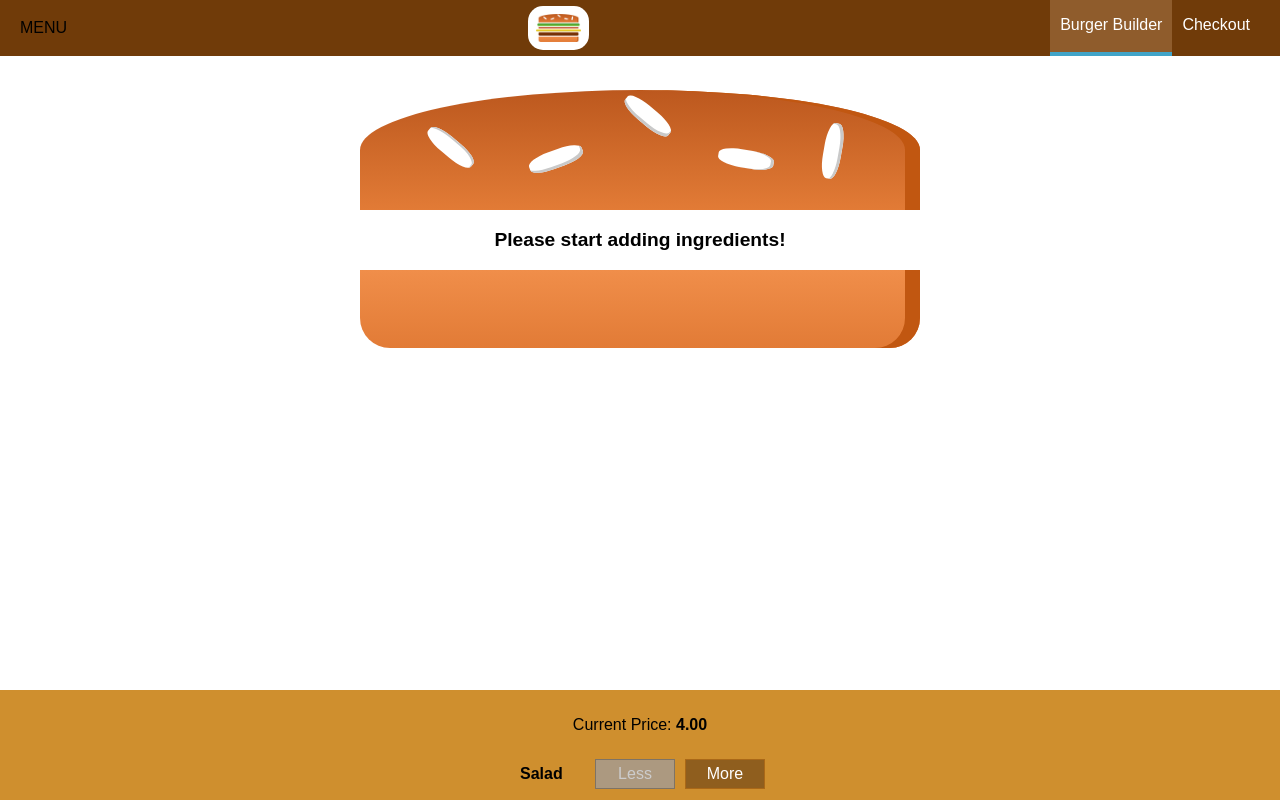
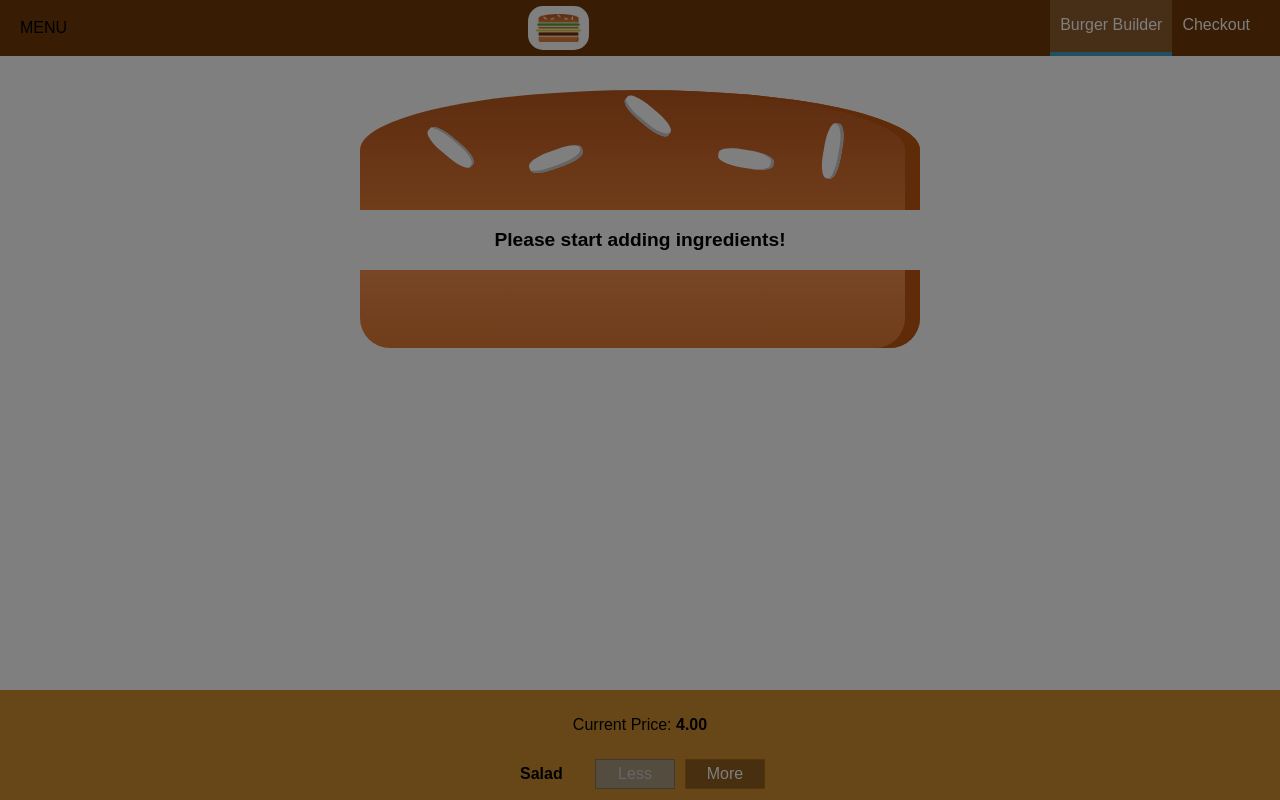
Before and after one commit to mohamednajiub/Burger-Builder, a React (Create React App) app: page / in a window 1280 px wide. Shown: the top 800 px of the page. Built offline with nearby package versions, Linux system fonts and the light colour scheme.

Commit message:
add backdrop to sidedrawer

```diff
--- a/src/components/Layout/Layout.js
+++ b/src/components/Layout/Layout.js
@@ -1,17 +1,29 @@
-import React from 'react';
+import React, {Component} from 'react';
 import classes from './Layout.module.css';
 import Toolbar from '../Navigation/Toolbar/Toolbar'
 import SideDrawer from '../Navigation/SideDrawer/SideDrawer';
 
-const layout = (props) => (
+class Layout extends Component {
+    state={
+        showSideDrawer: true
+    }
+    sideDrawerClosedHandler = () =>{
+        this.setState({showSideDrawer: false})
+    }
+    render(){
+        return(
             <>
                 <Toolbar/>
-        <SideDrawer />
+                <SideDrawer
+                    open={this.state.showSideDrawer}
+                    closed={this.sideDrawerClosedHandler}
+                />
                 <div>Backdrop</div>
                 <main className={classes.Content}>
-            {props.children}
+                    {this.props.children}
                 </main>
             </>
         )
-
-export default layout;
+    }
+}
+export default Layout;
--- a/src/components/Navigation/SideDrawer/SideDrawer.js
+++ b/src/components/Navigation/SideDrawer/SideDrawer.js
@@ -2,16 +2,25 @@
 import Logo from '../../Logo/Logo';
 import NavigationItems from '../NavigationItems/NavigationItems';
 import classes from './sideDrawer.module.css';
+import Backdrop from '../../UI/Backdrop/Backdrop';
 
 
 const sideDrawer = (props) => {
+    let attachedClasses = [classes.SideDrawer, classes.Close];
+    if (props.open) {
+        attachedClasses = [classes.SideDrawer, classes.Open];
+    }
     return (
-        <div className={classes.SideDrawer}>
-            <Logo height="11%"/>
-            <nav>
-                <NavigationItems/>
-            </nav>
-        </div>
+        <>
+            <Backdrop show={props.open}  clicked={props.closed}/>
+            <div className={attachedClasses.join(' ')}>
+                <Logo height="11%"/>
+                <nav>
+                    <NavigationItems/>
+                </nav>
+            </div>
+        </>
+
     );
 }
 
```
Lines whose indentation alone changed are shown as unchanged.
